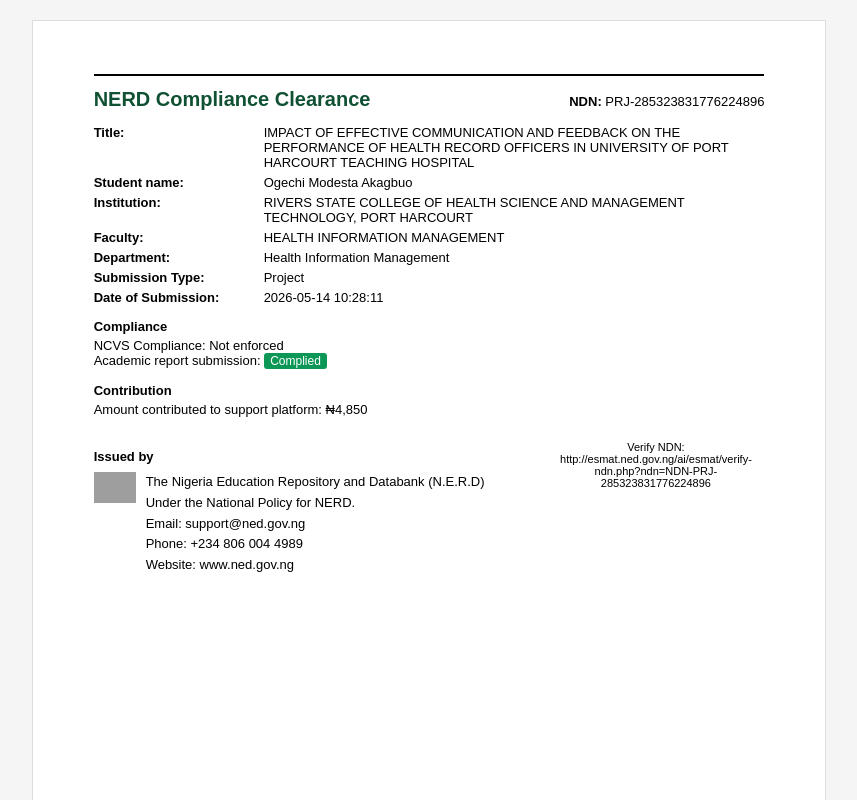
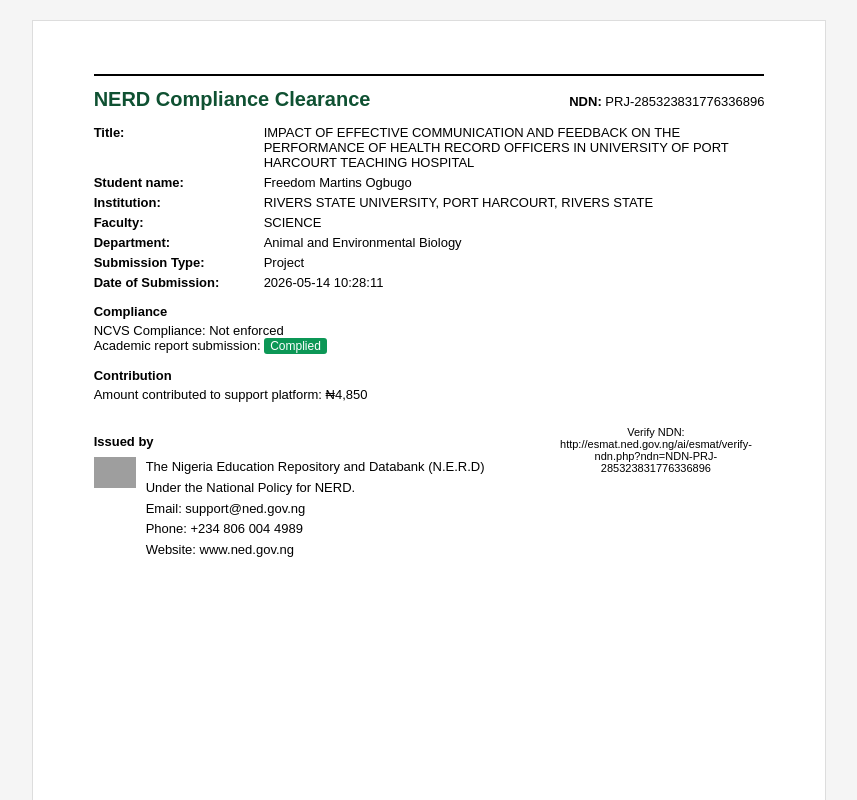
Before and after one commit to luvdance/nerd-play-19, a plain HTML site: page index.html in a window 1280 px wide. Shown: the top 800 px of the page, without its empty margins (211-1068 px from the left). Drawn offline with Linux system fonts and the light colour scheme; grey boxes are pictures that could not be loaded; a script that the page names is missing.

Commit message:
Update student details and NDN in index.html

```diff
--- a/index.html
+++ b/index.html
@@ -158,7 +158,7 @@
     <!-- Header row -->
     <div class="top-row">
       <div class="title-green">NERD Compliance Clearance</div>
-      <div><strong>NDN:</strong> PRJ-285323831776224896</div>
+      <div><strong>NDN:</strong> PRJ-285323831776336896</div>
     </div>
 
     <!-- Info lines -->
@@ -169,22 +169,22 @@
 
     <div class="info-line">
       <span class="label">Student name:</span>
-      <span>Ogechi Modesta Akagbuo</span>
+      <span>Freedom Martins Ogbugo</span>
     </div>
 
     <div class="info-line">
       <span class="label">Institution:</span>
-      <span>RIVERS STATE COLLEGE OF HEALTH SCIENCE AND MANAGEMENT TECHNOLOGY, PORT HARCOURT</span>
+      <span>RIVERS STATE UNIVERSITY, PORT HARCOURT, RIVERS STATE</span>
     </div>
 
     <div class="info-line">
       <span class="label">Faculty:</span>
-      <span>HEALTH INFORMATION MANAGEMENT</span>
+      <span>SCIENCE</span>
     </div>
 
     <div class="info-line">
       <span class="label">Department:</span>
-      <span>Health Information Management</span>
+      <span>Animal and Environmental Biology</span>
     </div>
 
     <div class="info-line">
@@ -227,7 +227,7 @@
         <div id="qrcode"></div>
         <div class="footer-text">
           Verify NDN:<br>
-          http://esmat.ned.gov.ng/ai/esmat/verify-ndn.php?ndn=NDN-PRJ-285323831776224896
+          http://esmat.ned.gov.ng/ai/esmat/verify-ndn.php?ndn=NDN-PRJ-285323831776336896
         </div>
       </div>
 
@@ -238,7 +238,7 @@
 
 <script>
   new QRCode(document.getElementById("qrcode"), {
-    text: "https://esmatnerdgovng285323831776224896.vercel.app/",
+    text: "https://esmatnerdgovng285323831776336896.vercel.app/",
     width: 120,
     height: 120
   });
```
